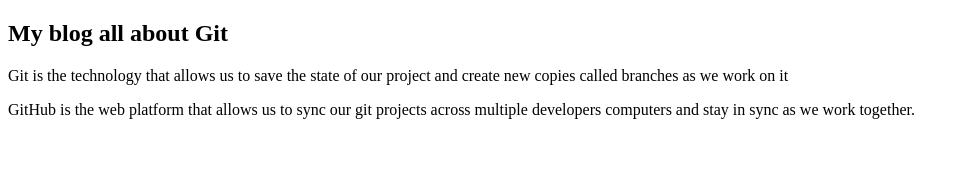
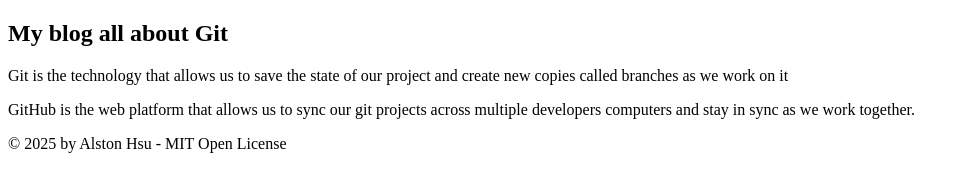
Before and after one commit to Alston44/web-scripting-1-2025-spring-summer, a plain HTML site: page index.html in a window 1280 px wide. Shown: the whole page, without its empty margins (0-969 px from the left). Drawn offline with Linux system fonts and the light colour scheme.

Commit message:
Adds copyright

```diff
--- a/index.html
+++ b/index.html
@@ -17,7 +17,7 @@
 
     </main>
     <footer>
-
+        &copy; 2025 by Alston Hsu - MIT Open License
     </footer>
 
 </body>
```
